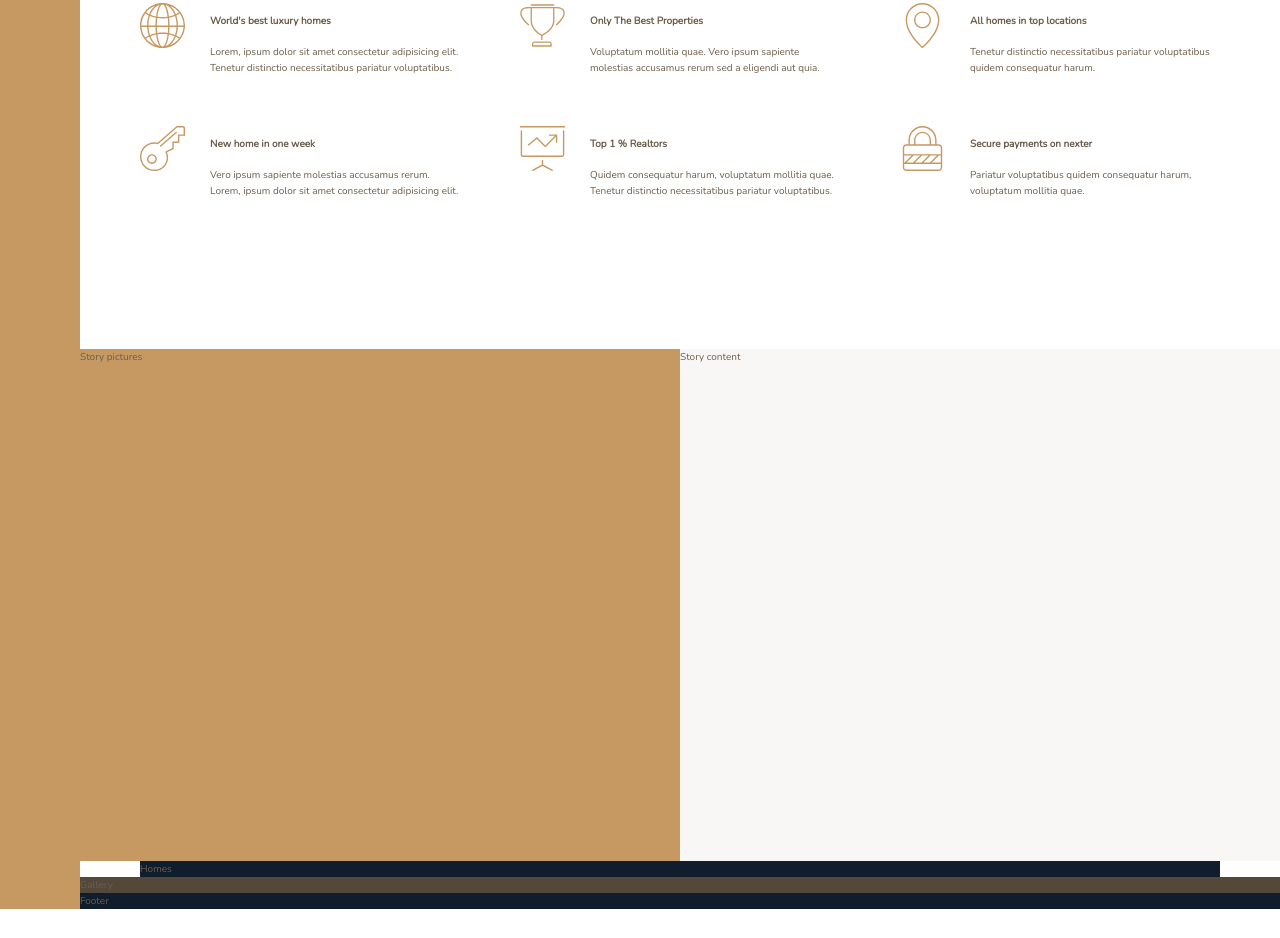
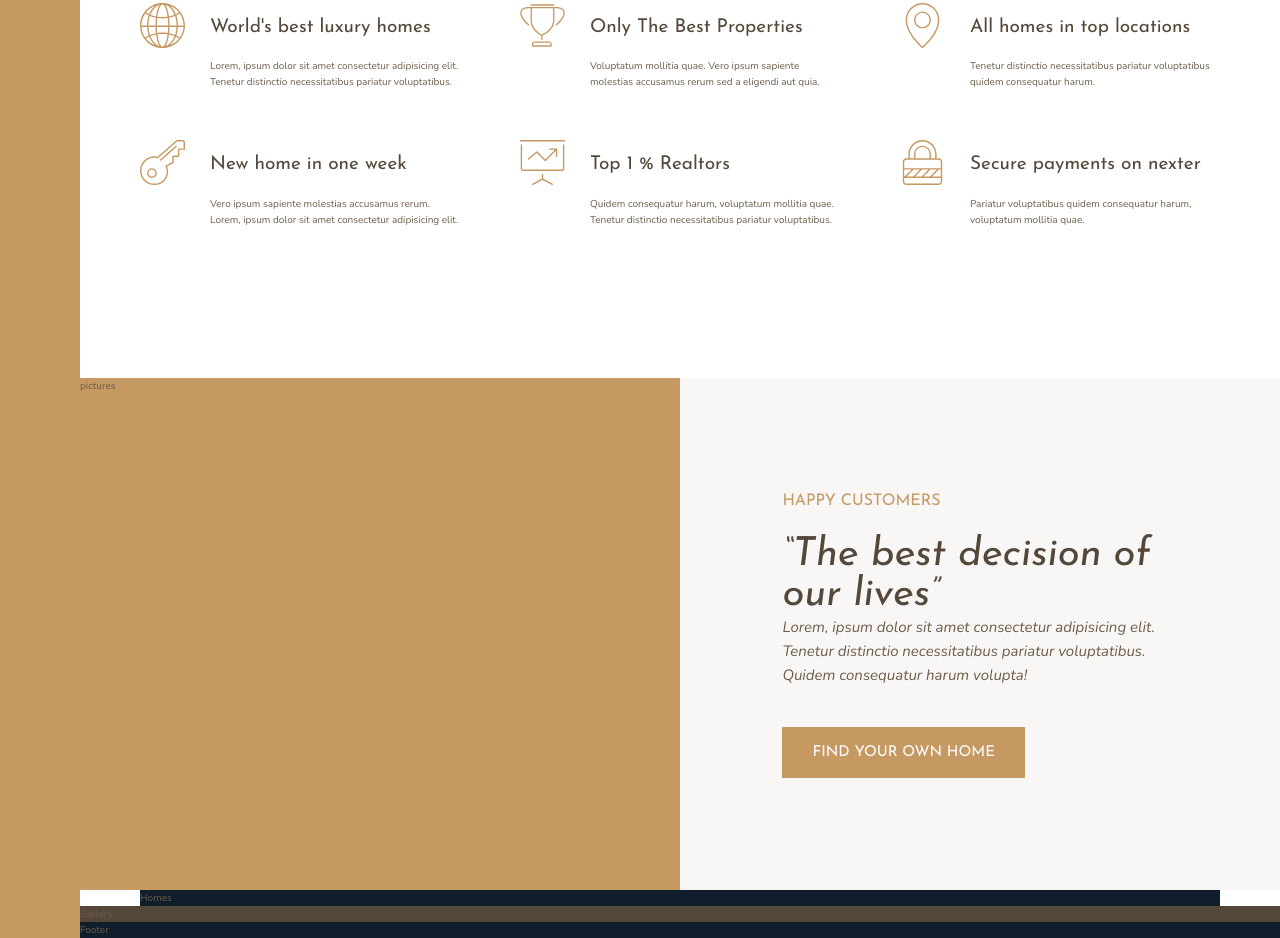
Before and after one commit to JosephiusX/Jonas-Sass, a website: page Nexter/starter/index.html in a window 1280 px wide. Shown: the part 777-1715 px from the top of the page. Before the commit the page ends 1686 px from the top, so only its background shows below. Drawn offline with nearby package versions, Linux system fonts and the light colour scheme; files that its build step writes are made by us from their sources.

Commit message:
110. building the story section pt 1

```diff
--- a/Nexter/starter/index.html
+++ b/Nexter/starter/index.html
@@ -87,11 +87,16 @@
         </section>
 
         <div class="story__pictures">
-            Story pictures
+            pictures
         </div>
 
         <div class="story__content">
-            Story content
+            <h3 class="heading-3 mb-sm">Happy Customers</h3>
+            <h2 class="heading-2 heading-2--dark md-md">&ldquo;The best decision of our lives&rdquo;</h2>
+            <p class="story__text">
+                Lorem, ipsum dolor sit amet consectetur adipisicing elit. Tenetur distinctio necessitatibus pariatur voluptatibus. Quidem consequatur harum volupta!
+            </p>
+            <button class="btn">Find your own home</button>
         </div>
 
         <section class="homes">
--- a/Nexter/starter/sass/_story.scss
+++ b/Nexter/starter/sass/_story.scss
@@ -7,5 +7,26 @@
     &__content {
        background-color: $color-grey-light-1;
        grid-column: col-start 5 / full-end;
+
+          padding: 6rem 8vw;
+
+
+            // the flexbox way
+    //    display: flex; // here we are using flexbox within a grid
+    //    flex-direction: column; // changing main axis to top to bottom
+    //    justify-content: center; // centers using main axis
+    //    align-items: flex-start; // changing it from a default of stretch
+
+
+            // same with Grid
+        display:grid;
+        align-content: center;
+        justify-items: start;
+    }
+
+    &__text {
+        font-size: 1.5rem;
+        font-style: italic;
+        margin-bottom: 4rem;
     }
 }
--- a/Nexter/starter/sass/_typography.scss
+++ b/Nexter/starter/sass/_typography.scss
@@ -3,24 +3,54 @@
     font-weight: 400;
 }
 
-heading-1 {
+.heading-1 {
     @extend %heading;
 }
 
-heading-2 {
+.heading-2 {
     @extend %heading;
+    font-size: 4rem;
+    font-style: italic;
+    line-height: 1;
+
+    &--light {color: $color-grey-light-1; }
+    &--dark {color: $color-grey-dark-1; }
+}
+
+.heading-3 {
+    @extend %heading;
+    font-size: 1.6rem;
+    color: $color-primary;
+    text-transform: uppercase;
 
 }
 
-heading-3 {
-    @extend %heading;
-
-}
-
-heading-4 {
+.heading-4 {
     @extend %heading;
     font-size: 1.9rem;
 
     &--light {color: $color-grey-light-1; }
-    &--dark {color: $color-grey-light-1; }
+    &--dark {color: $color-grey-dark-1; }
 }
+
+.btn {
+    background-color: $color-primary;
+    color: #fff;
+    border: none;
+    border-radius: 0;
+    font-family: $font-display;
+    font-size: 1.5rem;
+    text-transform: uppercase;
+    padding: 1.8rem  3rem;
+    cursor: pointer;
+    transition: all .2;
+
+    &:hover {
+        background-color: $color-primary-dark;
+    }
+}
+
+.mb-sm {margin-bottom: 2rem; }
+.mb-md {margin-bottom: 3rem; }
+.mb-lg {margin-bottom: 4rem; }
+.mb-hg {margin-bottom: 8rem; }
```
